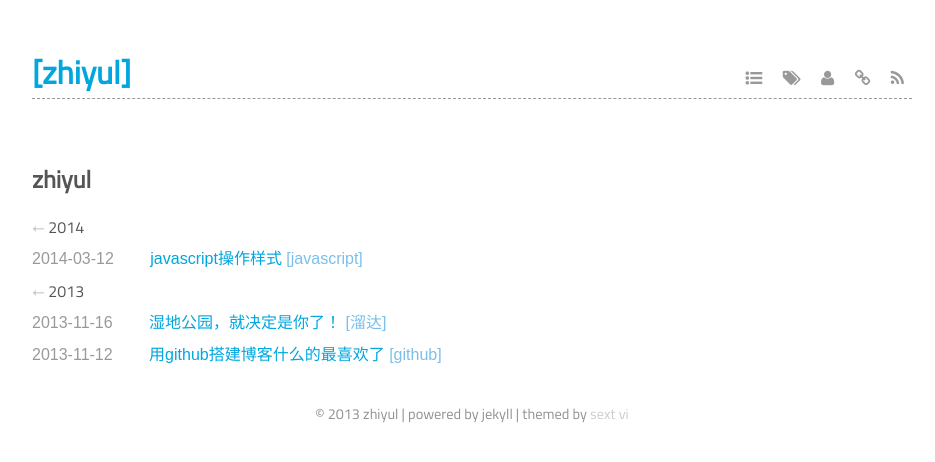
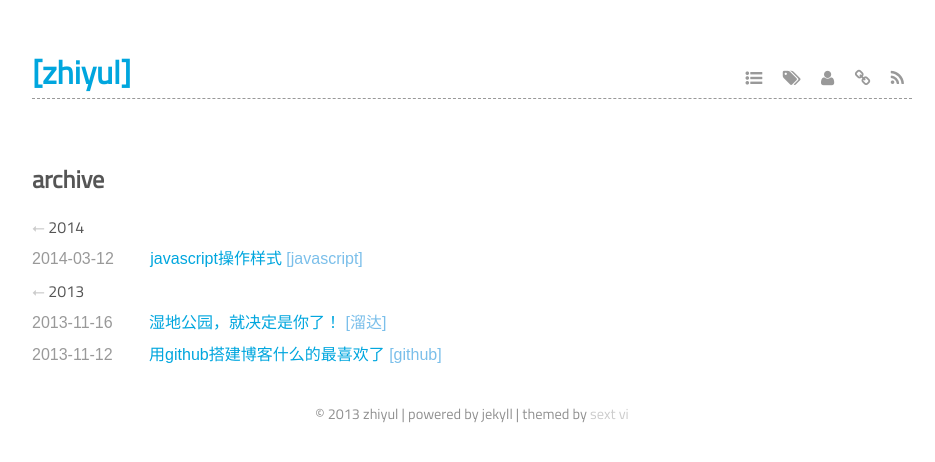
Before and after one commit to zhiyul/zhiyul.github.io, a Jekyll site: the page built from index.markdown, in a window 1280 px wide. Shown: the top 462 px of the page, without its empty margins (168-1103 px from the left). Built offline with Jekyll 4.4.1, drawn with Linux system fonts in a browser that asks for light colours; some web fonts are replaced; Markdown is read by kramdown in place of the engine named in the settings.

Commit message:
change title

```diff
--- a/_layouts/page.html
+++ b/_layouts/page.html
@@ -3,9 +3,13 @@ layout: default
 ---
 
 <article>
-  {% if page.title %}
+  {% if page.title == 'zhiyul' %}
   <section class="title">
-    <h2>{{ page.title }} </h2>
+    <h2>archive</h2>
+  </section>
+  {% else %}
+  <section class="title">
+    <h2>{{ page.title }}</h2>
   </section>
   {% endif %}
   <section class="post">
```
